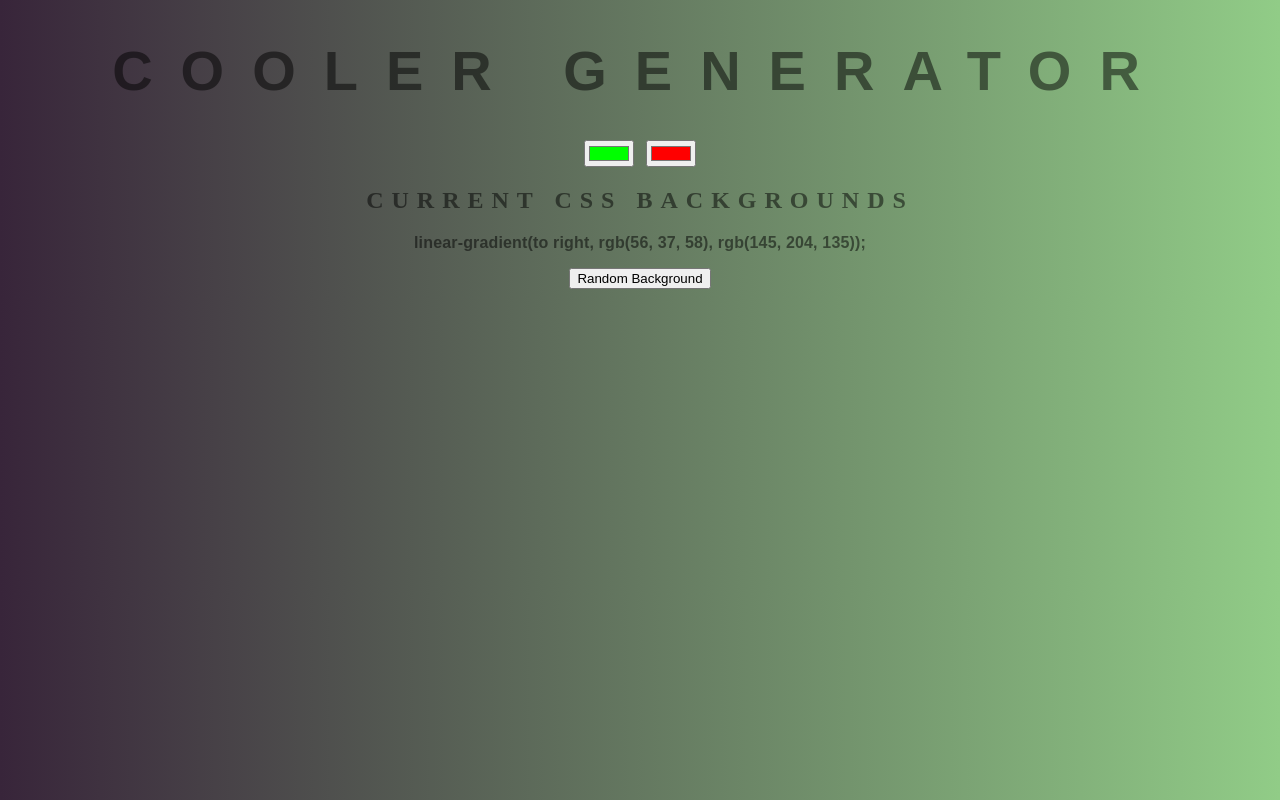
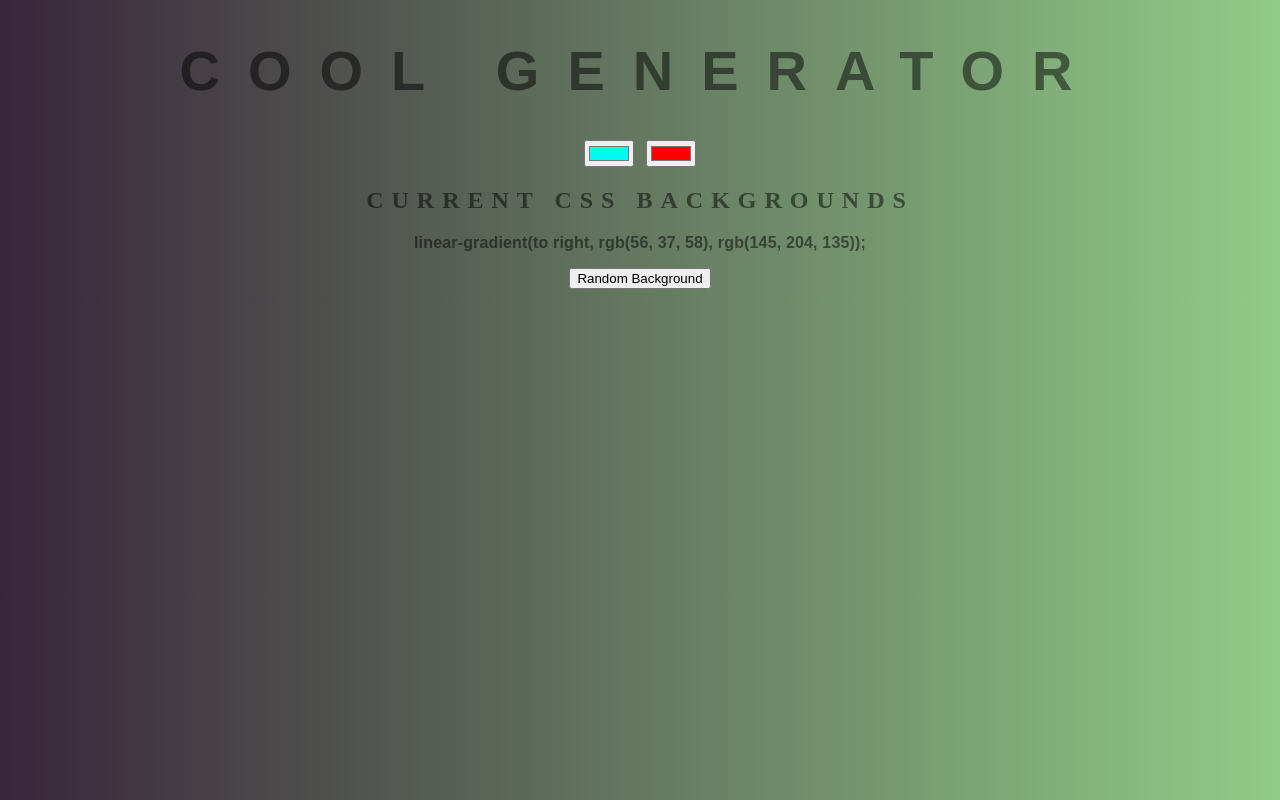
Before and after one commit to DragosJohnSirbu/background-generator, a plain HTML site: page index.html in a window 1280 px wide. Drawn offline with Linux system fonts and the light colour scheme.

Commit message:
Capitalized name

```diff
--- a/index.html
+++ b/index.html
@@ -5,8 +5,8 @@
 	<link rel="stylesheet" type="text/css" href="style.css">
 </head>
 <body id="gradient">
-	<h1>Cooler Generator</h1>
-	<input type="color" class="color1" name="color1" value="#00ff00">
+	<h1>COOL GENERATOR</h1>
+	<input type="color" class="color1" name="color1" value="#00faf0">
 	<input type="color" class="color2" name="color2" value="#ff0000">
 	<h2>Current CSS Backgrounds</h2>
 	<h3></h3>
```
